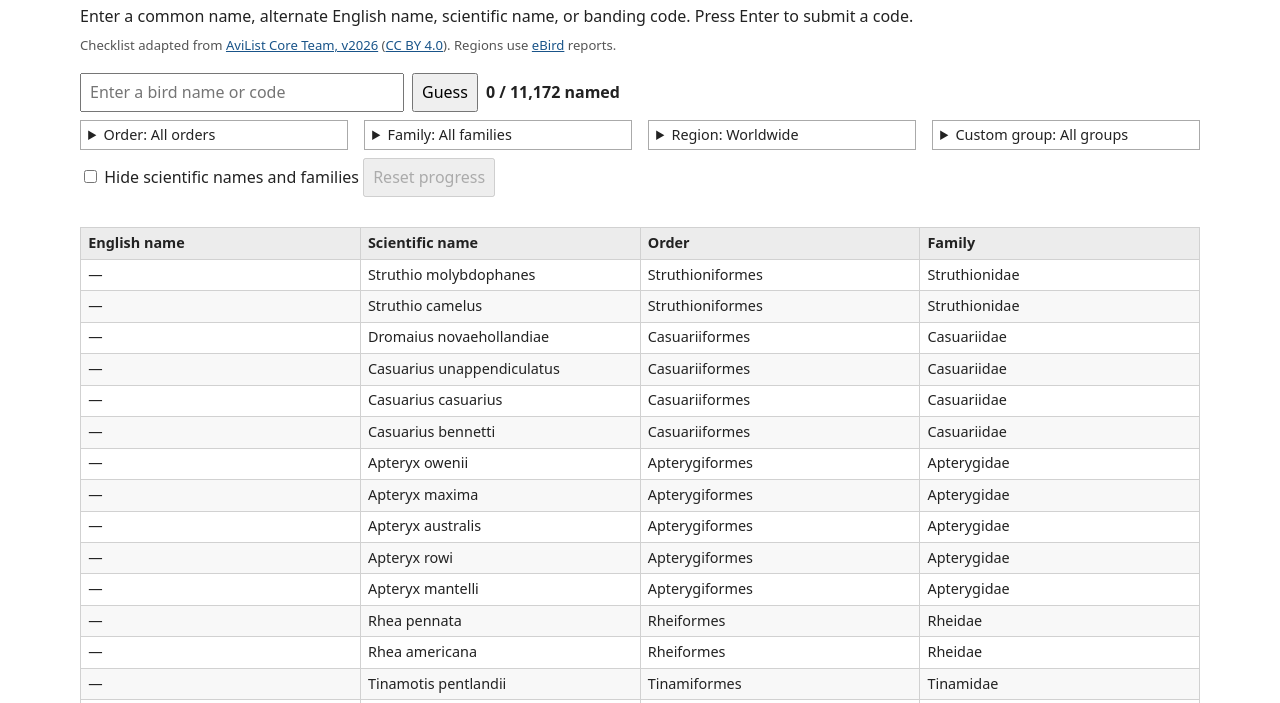
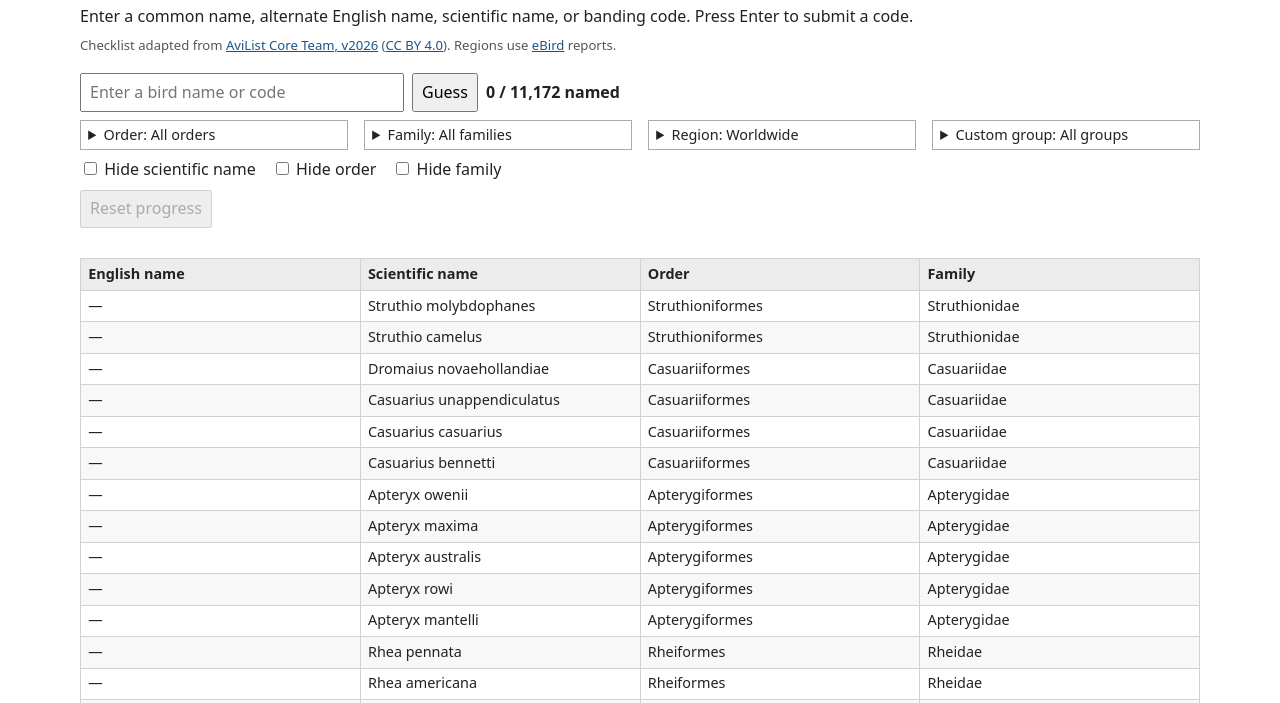
Before and after one commit to zhoaa/zhoaa.github.io, a website: page games/world-birds/index.html in a window 1280 px wide. Shown: the part 97-800 px from the top of the page. Drawn offline with Linux system fonts and the light colour scheme.

Commit message:
BORLD: add checkboxes for all cats

```diff
--- a/games/world-birds/index.html
+++ b/games/world-birds/index.html
@@ -26,7 +26,11 @@
         <span id="score"></span>
       </form>
       <div class="filters" id="filters"></div>
-      <label><input id="hide-taxonomy" type="checkbox" aria-controls="checklist"> Hide scientific names and families</label>
+      <div class="column-controls" role="group" aria-label="Hide checklist columns">
+        <label><input type="checkbox" value="scientific" aria-controls="checklist"> Hide scientific name</label>
+        <label><input type="checkbox" value="order" aria-controls="checklist"> Hide order</label>
+        <label><input type="checkbox" value="family" aria-controls="checklist"> Hide family</label>
+      </div>
       <button id="reset-progress" type="button" disabled>Reset progress</button>
       <p id="feedback" role="status"></p>
     </section>
--- a/games/world-birds/quiz.css
+++ b/games/world-birds/quiz.css
@@ -52,7 +52,10 @@ th, td { border: 1px solid #d1d1d1; padding: .3rem .45rem; text-align: left; ove
 th { background: #ececec; }
 tr:nth-child(even) { background: #f8f8f8; }
 .solved td:first-child { background: #e4f2dc; }
-.hide-taxonomy tr > :is(:nth-child(2), :nth-child(4)) { display: none; }
+.column-controls { display: flex; flex-wrap: wrap; gap: .25rem 1rem; margin-bottom: .5rem; }
+.hide-scientific tr > :nth-child(2),
+.hide-order tr > :nth-child(3),
+.hide-family tr > :nth-child(4) { display: none; }
 
 @media (max-width: 35rem) {
   th, td { padding: .25rem; }
--- a/games/world-birds/quiz.js
+++ b/games/world-birds/quiz.js
@@ -250,13 +250,12 @@ function loadQuiz(orders, extraAnswers, regions) {
     resetProgress.disabled = true;
     guess.focus();
   });
-  const hideTaxonomy = byId("hide-taxonomy");
   const table = byId("checklist");
-  function updateColumns() {
-    table.classList.toggle("hide-taxonomy", hideTaxonomy.checked);
+  for (const checkbox of document.querySelectorAll(".column-controls input")) {
+    const updateColumn = () => table.classList.toggle(`hide-${checkbox.value}`, checkbox.checked);
+    checkbox.addEventListener("change", updateColumn);
+    updateColumn();
   }
-  hideTaxonomy.addEventListener("change", updateColumns);
-  updateColumns();
 
   applyFilters();
   if (found.size === species.length) feedback.textContent = "You named every species!";
```
